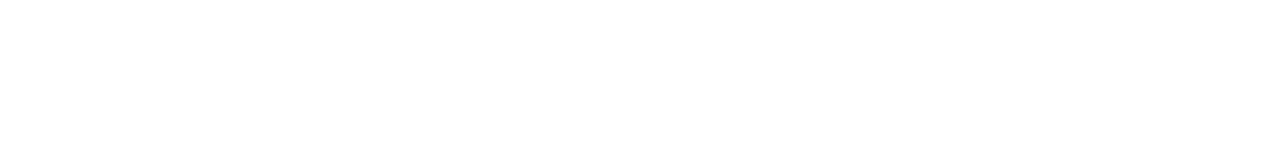
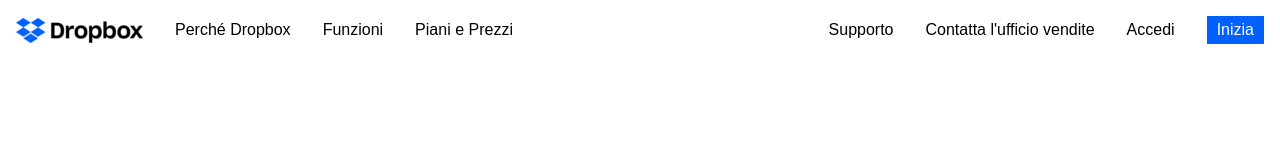
Before and after one commit to AntonioNicolaci/htmlcss-dropbox, a plain HTML site: page index.html in a window 1280 px wide. Drawn offline with nearby package versions, Linux system fonts and the light colour scheme.

Commit message:
navbar finisced

```diff
--- a/assets/style.css
+++ b/assets/style.css
@@ -2,8 +2,33 @@
     padding: 0;
     margin: 0;
     box-sizing: border-box;
+    font-family: sans-serif;
 }
 
 :root{
 
 }
+
+nav{
+    display: flex;
+    justify-content: space-between;
+    padding: 1em;
+}
+
+nav > div{
+    display: flex;
+    gap: 2em;
+    flex-wrap: wrap;
+    align-items: center;
+}
+
+nav > div > img{
+    min-width: 127px;
+    min-height: 25px;
+}
+
+#button-inizia{
+    background-color: #0061FF;
+    padding: 5px 10px;
+    color: white;
+}
--- a/index.html
+++ b/index.html
@@ -6,9 +6,28 @@
     <meta name="viewport" content="width=device-width, initial-scale=1.0">
     <link rel="stylesheet" href="assets/style.css">
     <link rel="stylesheet" href="https://cdn.jsdelivr.net/npm/bootstrap-icons@1.10.3/font/bootstrap-icons.css">
-    <title>Dropbox</title>
+    <title>Dropbox | Il cloud che non ti aspetti</title>
 </head>
 <body>
+    <header>
+        <nav>
+            <div>
+                <img src="img/logo-small.png" alt="">
+                <span>Perché Dropbox</span>
+                <span>Funzioni</span>
+                <span>Piani e Prezzi</span>
+            </div>
+            <div>
+                <span>Supporto</span>
+                <span>Contatta l'ufficio vendite</span>
+                <span>Accedi</span>
+                <span id="button-inizia">Inizia</span>
+            </div>
+        </nav>
+        <div>
+
+        </div>
+    </header>
 
 </body>
 </html>
```
